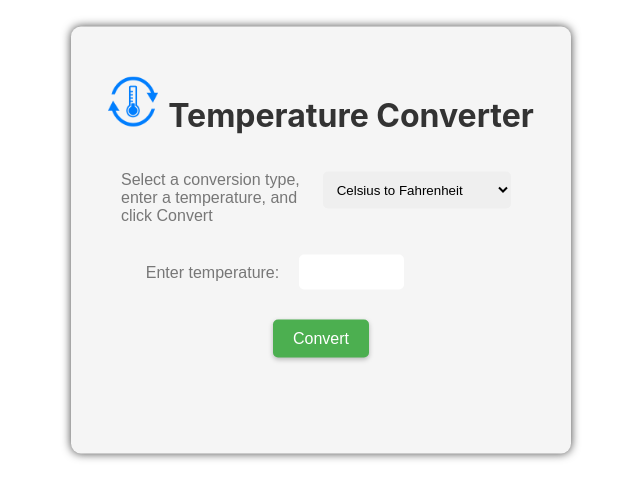
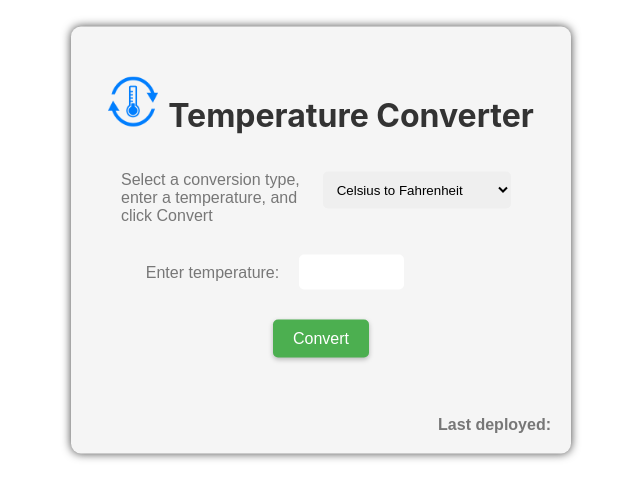
Before and after one commit to dfratte/temperature-converter, a React (Create React App) app: page / in a window 1280 px wide. Shown: the top 498 px of the page, without its empty margins (319-959 px from the left). Built offline with nearby package versions, Linux system fonts and the light colour scheme; no server answers.

Commit message:
Add last deployed label

```diff
--- a/package.json
+++ b/package.json
@@ -5,6 +5,7 @@
   "dependencies": {
     "@testing-library/jest-dom": "^5.17.0",
     "@testing-library/user-event": "^13.5.0",
+    "axios": "^1.6.2",
     "react": "^18.2.0",
     "react-dom": "^18.2.0",
     "react-scripts": "5.0.1",
@@ -17,6 +18,11 @@
     "deploy": "gh-pages -d build",
     "test": "react-scripts test",
     "eject": "react-scripts eject"
+  },
+  "jest": {
+    "moduleNameMapper": {
+      "axios": "axios/dist/node/axios.cjs"
+    }
   },
   "eslintConfig": {
     "extends": [
--- a/src/components/TemperatureConverterComponent.css
+++ b/src/components/TemperatureConverterComponent.css
@@ -115,3 +115,14 @@
     justify-content: center;
     margin-top: auto;
 }
+
+#last-commit {
+    position: fixed;
+    right: 10px;
+    bottom: 0;
+    padding: 0 10px;
+    margin: 0;
+    font-weight: bold;
+    color: green;
+    font-size: 10px;
+}
--- a/src/components/TemperatureConverterComponent.js
+++ b/src/components/TemperatureConverterComponent.js
@@ -1,7 +1,8 @@
-import React, { useState } from 'react';
+import React, { useEffect, useState } from 'react';
 import TemperatureConverter from "../services/TemperatureConverter";
 import './TemperatureConverterComponent.css';
-import thermometerImage from '../img/temperature-converter.png'; // replace with the actual path to your image
+import thermometerImage from '../img/temperature-converter.png';
+import axios from 'axios';
 
 const TemperatureConverterComponent = () => {
     const [input, setInput] = useState("");
@@ -14,6 +15,16 @@ const TemperatureConverterComponent = () => {
         const outputMessage = `The result is ${result} ${unit}`;
         setOutput(outputMessage);
     }
+
+    const [lastCommitDate, setLastCommitDate] = useState(null);
+
+    useEffect(() => {
+        axios.get('https://api.github.com/repos/dfratte/temperature-converter/commits/main')
+            .then(response => {
+                setLastCommitDate(new Date(response.data.commit.author.date).toLocaleString());
+            })
+            .catch(error => console.error(error));
+    }, []);
 
     return (
         <div className="temperature-converter">
@@ -41,6 +52,9 @@ const TemperatureConverterComponent = () => {
                 </div>
                 <p data-testid="output">{output}</p>
             </div>
+            <div id="last-commit">
+                <p>Last deployed: {lastCommitDate}</p>
+            </div>
         </div>
     );
 }
```
Also changed, not shown: 1 other file (tests, documents, lock files or other folders).
